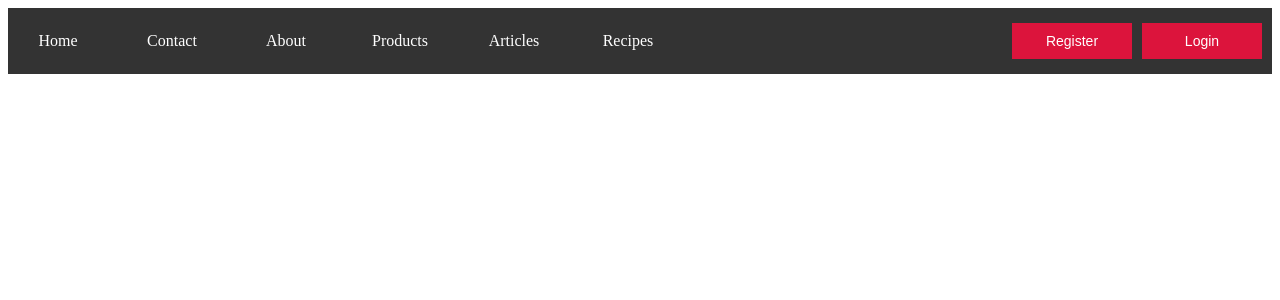
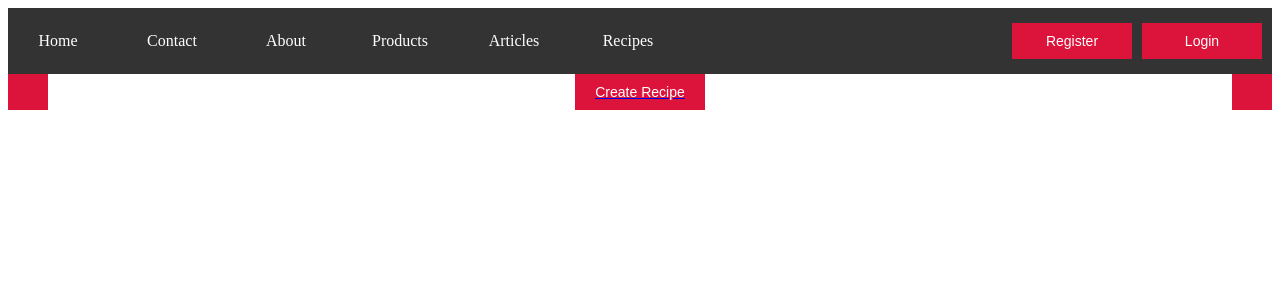
Before and after one commit to piai46/django-101-1, a Django app: page /recipes/ in a window 1280 px wide. Shown: the top 300 px of the page. Run offline with Django 4.2, Linux system fonts and the light colour scheme; data that the repository does not hold is empty.

Commit message:
create recipe view and html

```diff
--- a/accounts/templates/accounts/login.html
+++ b/accounts/templates/accounts/login.html
@@ -3,6 +3,7 @@
 {% block content %}
 
 {% if not request.user.is_authenticated %}
+    <h1>Please login to your account: </h1>
     <form method='POST'>{% csrf_token %}
         {% if error %}
         <p style='color: red'>{{error}}</p>
--- a/recipes/models.py
+++ b/recipes/models.py
@@ -10,7 +10,7 @@ class Recipe(models.Model):
     created_at = models.DateField(auto_now_add=True)
     active = models.BooleanField(default=True)
 
-    def get_absolute_url_detail(self):
+    def get_absolute_url(self):
         return reverse("recipes-detail", kwargs={"id": self.id})
 
     def get_absolute_url_edit(self):
--- a/recipes/templates/recipes/detail.html
+++ b/recipes/templates/recipes/detail.html
@@ -3,6 +3,11 @@
 {% block content %}
 
 <h1>{{ obj.title }}<small> - created at {{ obj.created_at }}</small></h1>
+{% if obj.active %}
+<h3>Enable</h3>
+{% else %}
+<h3>Disable</h3>
+{% endif %}
 <p>{{ obj.description }}</p>
 
 {% endblock content %}
--- a/recipes/templates/recipes/list.html
+++ b/recipes/templates/recipes/list.html
@@ -1,10 +1,10 @@
 {% extends 'base.html' %}
 
 {% block content %}
-
+<a href="/recipes/create/" target="_parent"><button class="center-btn">Create Recipe</button></a>
 {% for obj in objects %}
     {% if obj.active %}
-        <a href="{{obj.get_absolute_url_detail}}">
+        <a href="{{obj.get_absolute_url}}">
         <h1>{{ obj.title }}</h1>
         </a>
     {% endif %}
--- a/recipes/urls.py
+++ b/recipes/urls.py
@@ -1,8 +1,9 @@
 from django.urls import path
 
-from .views import recipes_detail_view, recipes_list_view
+from .views import recipes_create_view, recipes_detail_view, recipes_list_view
 
 urlpatterns = [
     path('', recipes_list_view, name='recipes-list'),
-    path('<int:id>/', recipes_detail_view, name='recipes-detail')
+    path('<int:id>/', recipes_detail_view, name='recipes-detail'),
+    path('create/', recipes_create_view, name='recipes-create'),
 ]
--- a/recipes/views.py
+++ b/recipes/views.py
@@ -1,5 +1,7 @@
-from django.shortcuts import get_object_or_404, render
+from django.contrib.auth.decorators import login_required
+from django.shortcuts import get_object_or_404, redirect, render
 
+from .forms import RecipeForm
 from .models import Recipe
 
 # Create your views here.
@@ -15,3 +17,13 @@ def recipes_detail_view(request, id):
     obj = get_object_or_404(Recipe, id=id)
     context = {'obj': obj}
     return render(request, 'recipes/detail.html', context)
+
+
+@login_required
+def recipes_create_view(request):
+    form = RecipeForm(request.POST or None)
+    if form.is_valid():
+        obj = form.save()
+        return redirect(obj)  # arrumar isso
+    context = {'form': form}
+    return render(request, 'recipes/recipes_create.html', context)
--- a/templates/base.html
+++ b/templates/base.html
@@ -111,6 +111,18 @@
             border-style: solid;
             border-color: crimson;
         }
+
+        .center-btn {
+            text-decoration: none;
+            display: block;
+            margin: 0 auto;
+            padding: 10px 20px;
+            background-color: crimson;
+            border: none;
+            color: white;
+            font-size: 14px;
+            cursor: pointer;
+        }
     </style>
 </head>
 
```
Also changed, not shown: recipes/forms.py (+13 -0 lines), recipes/templates/recipes/recipes_create.html (added, +9 -0 lines).
